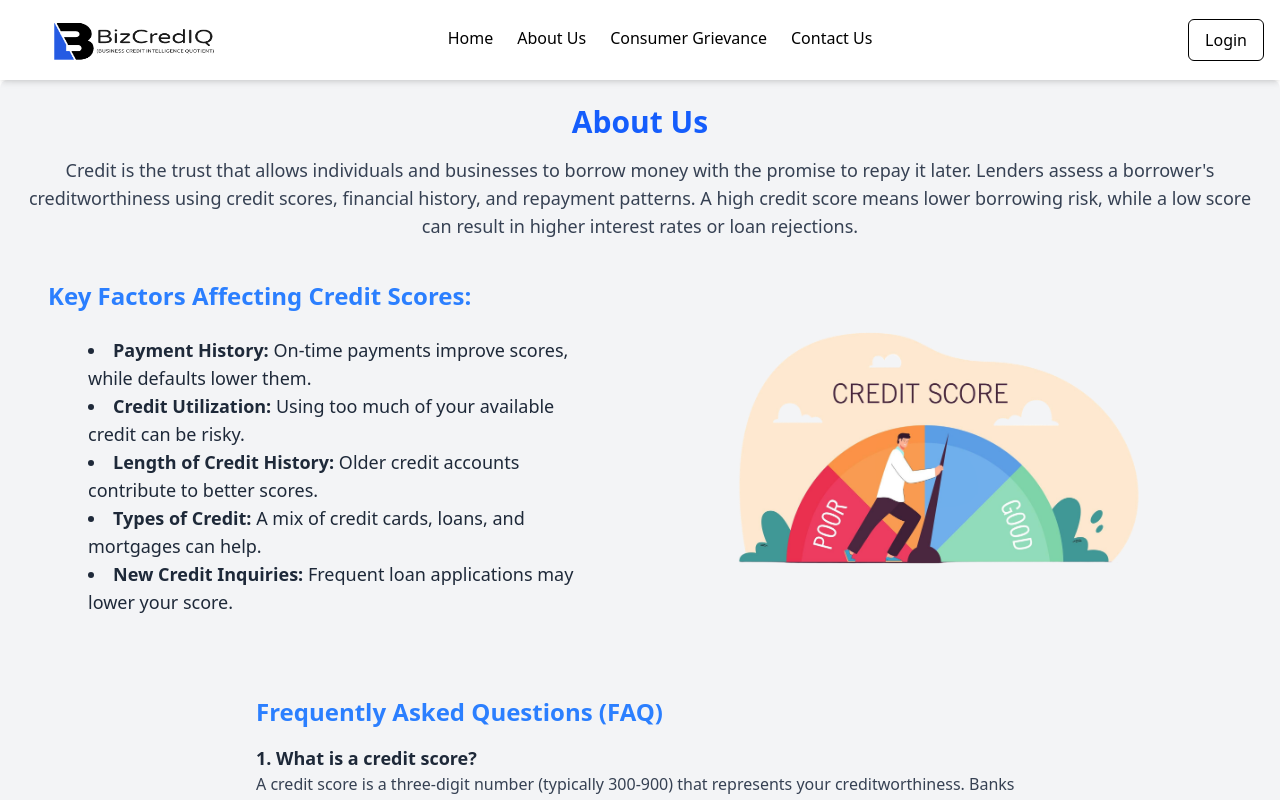
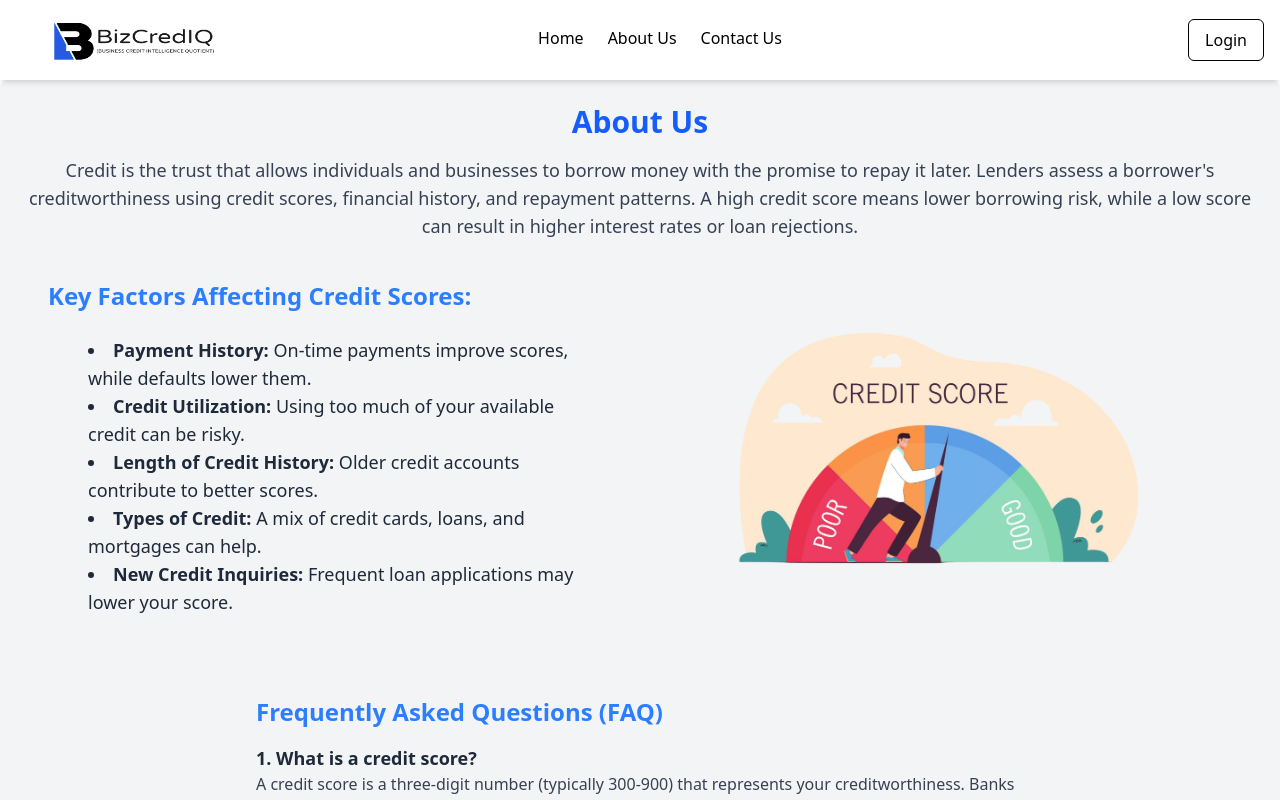
Before and after one commit to arpit2212/BizCrediq, a React (Vite) app: page /AboutUs in a window 1280 px wide. Shown: the top 800 px of the page. Built offline with nearby package versions, Linux system fonts and the light colour scheme.

Commit message:
added new frontend

```diff
--- a/src/Components/Header/Header.jsx
+++ b/src/Components/Header/Header.jsx
@@ -35,9 +35,7 @@ const Header = () => {
   <a href="/AboutUs" className="relative text-black hover:text-[#3646F5] pb-1 after:block after:content-[''] after:absolute after:w-0 after:h-[2px] after:bg-[#3646F5] after:transition-all after:duration-300 after:left-0 after:bottom-0 hover:after:w-full">
     About Us
   </a>
-  <a href="/Consumer_Grievance" className="relative text-black hover:text-[#3646F5] pb-1 after:block after:content-[''] after:absolute after:w-0 after:h-[2px] after:bg-[#3646F5] after:transition-all after:duration-300 after:left-0 after:bottom-0 hover:after:w-full">
-    Consumer Grievance
-  </a>
+
   <a href="/ContactUs" className="relative text-black hover:text-[#3646F5] pb-1 after:block after:content-[''] after:absolute after:w-0 after:h-[2px] after:bg-[#3646F5] after:transition-all after:duration-300 after:left-0 after:bottom-0 hover:after:w-full">
     Contact Us
   </a>
@@ -116,12 +114,7 @@ const Header = () => {
           >
             About Us
           </a>
-          <a
-            href="/Consumer_Grievance"
-            className="text-black hover:text-[#3646F5] border border-black px-4 py-2"
-          >
-            Consumer Grievance
-          </a>
+
 
           <a
             href="/ContactUs"
```
